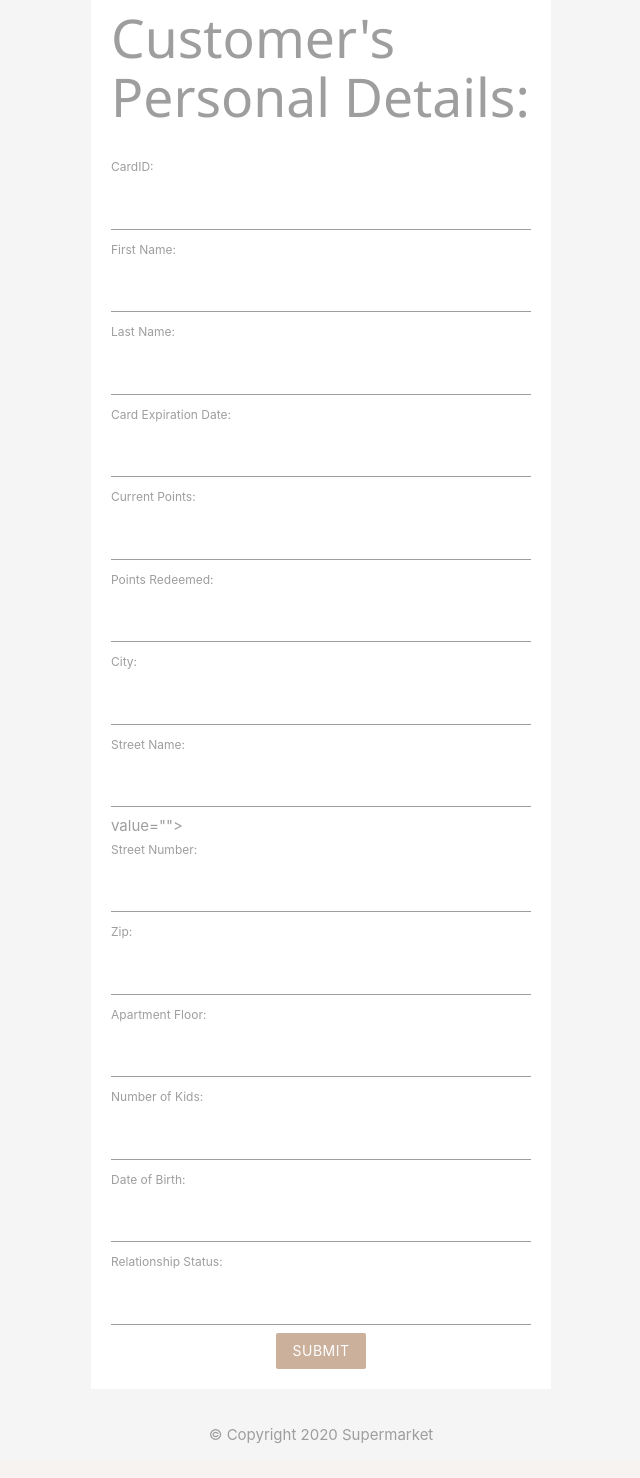
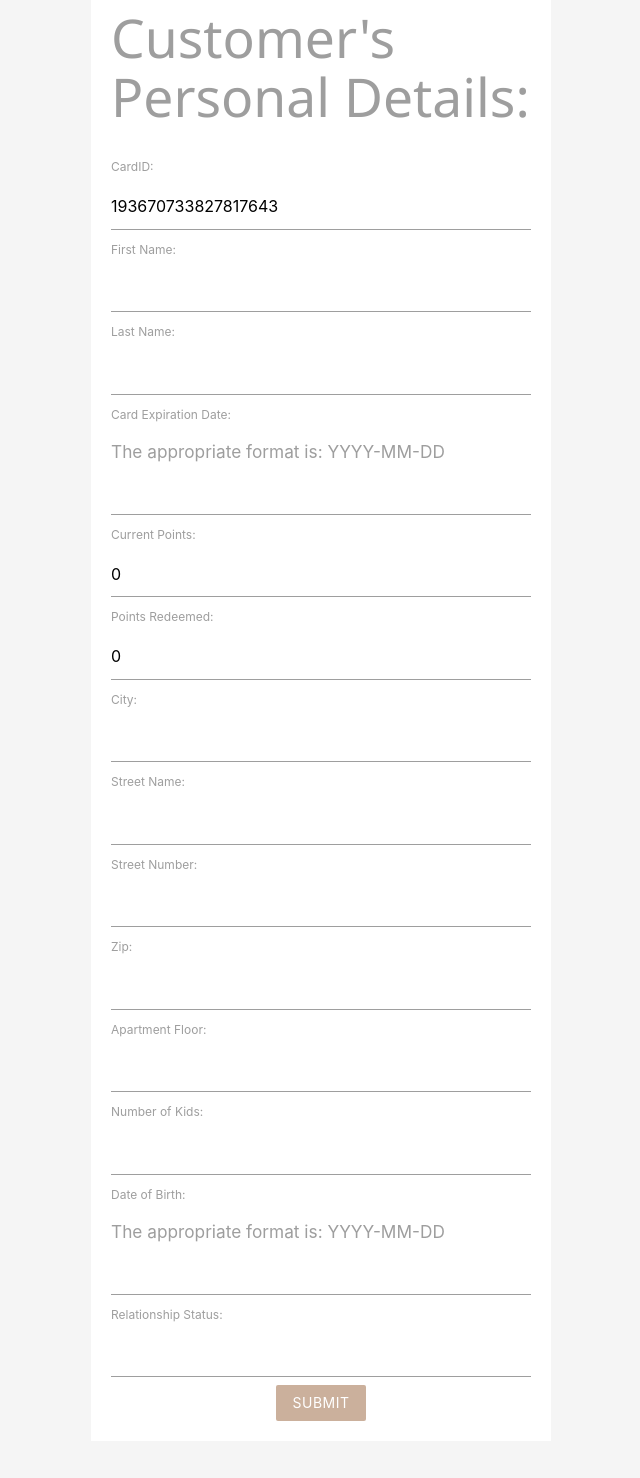
Before and after one commit to kon-pap/Databases_Project, a PHP site: page /customer-add.php in a window 1280 px wide. Shown: the part 255-1733 px from the top of the page, without its empty margins (319-959 px from the left). Before the commit the page ends 1699 px from the top, so only its background shows below. Run offline with PHP 8.4, Linux system fonts and the light colour scheme.

Commit message:
Customer Updates

```diff
--- a/src/customer-add.php
+++ b/src/customer-add.php
@@ -4,9 +4,15 @@
     include('customer-db-connect.php');
 
     //intialize them as empty strings
-    $cardid = $first_name = $last_name = $card_exp_date = $current_points = $points_redeemed =
-    $city = $street_name = $street_number = $zip = $apt_floor = $number_of_kids =
-    $date_of_birth = $relationship_status = '';
+    $first_name = $last_name = $card_exp_date = $city = $street_name = $street_number =
+    $zip = $apt_floor = $number_of_kids = $date_of_birth = $relationship_status = '';
+
+    //initialize with a random cardid
+    $cardid = rand(1000000000000, 1000000000000000000);
+
+    //initialize them with zero
+    $current_points = $points_redeemed = 0;
+
 
     //a variable with the strings that are wrong
     $errors = array('cardid' => '', 'first_name' => '', 'last_name' => '', 'card_exp_date' => '', 'current_points' => '', 'points_redeemed' => '', 'city' => '', 'street_name' => '',
@@ -177,9 +183,9 @@
             $relationship_status = mysqli_real_escape_string($conn, $_POST['relationship_status']);
 
             // create sql
-			$sql = "INSERT INTO customers(cardid, first_name, last_name, card_exp_date, current_points, points_redeemed,
+			$sql = "INSERT INTO customer(cardid, first_name, last_name, card_exp_date, current_points, points_redeemed,
             city, street_name, street_number, zip, apt_floor, number_of_kids, date_of_birth, relationship_status)
-            VALUES('$cardid', $first_name', '$last_name', '$card_exp_date', '$current_points', '$points_redeemed', '$city',
+            VALUES('$cardid', '$first_name', '$last_name', '$card_exp_date', '$current_points', '$points_redeemed', '$city',
             '$street_name', '$street_number', '$zip', '$apt_floor', '$number_of_kids', '$date_of_birth', '$relationship_status')";
 
             // save to database and check
@@ -218,8 +224,8 @@
             <!-- CardID -->
             <label>CardID: </label>
             <input type="text" name="cardid"
-            pattern="[0-9]{0,5}"
-			title="This should be a number with up to 5 digits."
+            pattern="[0-9]{0,20}"
+			title="This should be a number with up to 20 digits."
             value="<?php echo htmlspecialchars($cardid) ?>">
             <div class="red-text"><?php echo $errors['cardid']; ?></div>
 
@@ -241,6 +247,7 @@
 
             <!-- Card Expiration Date -->
             <label>Card Expiration Date:</label>
+            <h6>The appropriate format is: YYYY-MM-DD</h6>
             <input type="text" name="card_exp_date"
             pattern=".{10,}"
 			title="Please enter a valid date with YYYY-MM-DD format"
@@ -275,7 +282,7 @@
             <label>Street Name:</label>
             <input type="text" name="street_name"
             pattern="[a-zA-Z]{1,30}"
-			title="Enter more than 3 and less than 30 letters">
+			title="Enter more than 3 and less than 30 letters"
             value="<?php echo htmlspecialchars($street_name) ?>">
             <div class="red-text"><?php echo $errors['street_name']; ?></div>
 
@@ -313,6 +320,7 @@
 
             <!-- Date of Birth -->
             <label>Date of Birth: </label>
+            <h6>The appropriate format is: YYYY-MM-DD</h6>
             <input type="text" name="date_of_birth"
             pattern=".{10,}"
 			title="Please enter a valid date with YYYY-MM-DD format"
--- a/src/customers.php
+++ b/src/customers.php
@@ -55,7 +55,7 @@
 
 				<div class="col s6 md3">
 					<div class="card z-depth-0">
-                        <img src="img/customer-profile.svg"class="customer">
+                        <img src="img/customer-profile.png"class="customer">
 						    <div class="card-content center">
 							    <h6><?php echo htmlspecialchars($customer['cardid']); ?></h6>
                                 <div><?php echo htmlspecialchars($customer['first_name']); ?></div>
```
Also changed, not shown: src/img/customer-profile.png (added), src/img/customer-profile.svg (deleted).
